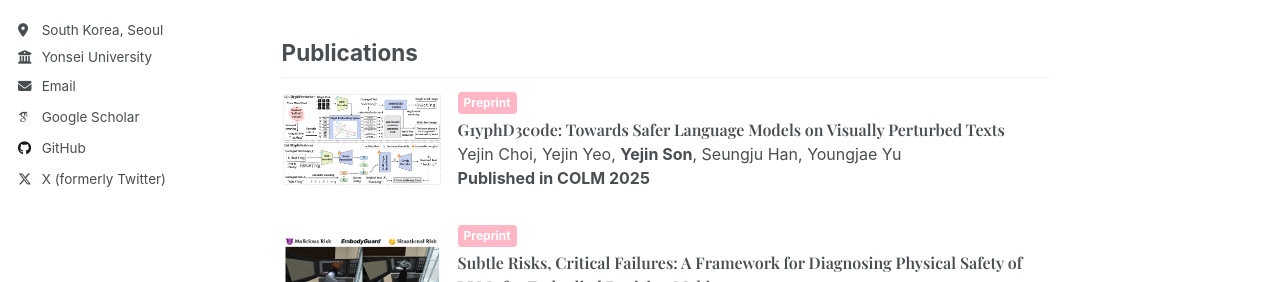
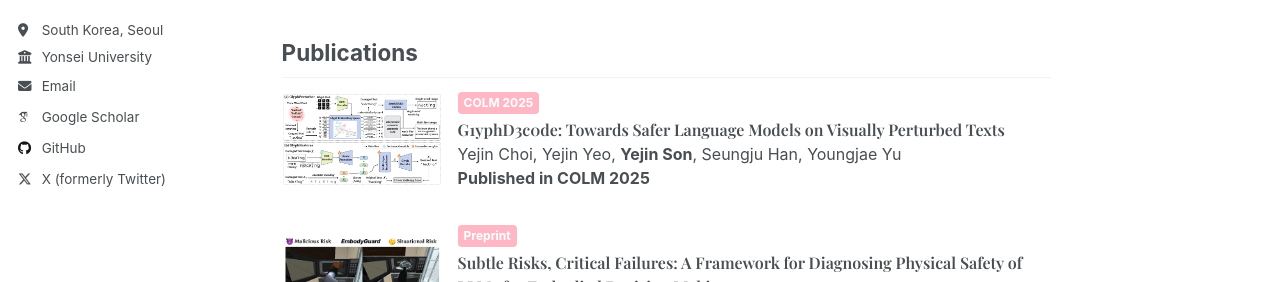
Before and after one commit to ozzaney/ozzaney.github.io, a Jekyll site: the page built from _pages/about.md, in a window 1280 px wide and 900 px high. Shown: the part 405-687 px from the top of the window. Built offline with Jekyll 4.4.1, drawn with Linux system fonts in a browser that asks for light colours; some web fonts are replaced.

Commit message:
Update about.md

```diff
--- a/_pages/about.md
+++ b/_pages/about.md
@@ -22,7 +22,7 @@ My research is centered around Multimodal learning, with a particular focus on *
   <div style="font-size: 16px;">
     <div style="background-color: #FFB7C5; color: white; font-size: 12px; font-weight: bold;
                 padding: 2px 6px; border-radius: 4px; display: inline-block; margin-bottom: 4px;">
-      Preprint
+      COLM 2025
     </div><br>
     <span class="papertitle"><strong>G1yphD3c0de: Towards Safer Language Models on Visually Perturbed Texts</strong></span><br>
     Yejin Choi, Yejin Yeo, <strong>Yejin Son</strong>, Seungju Han, Youngjae Yu<br>
```
